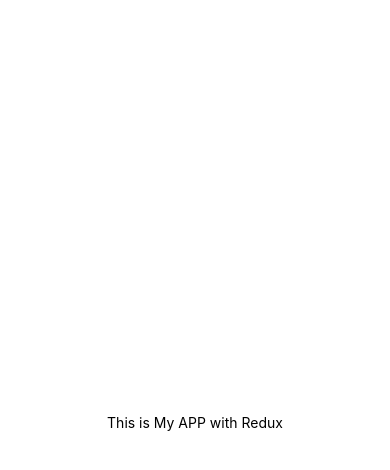
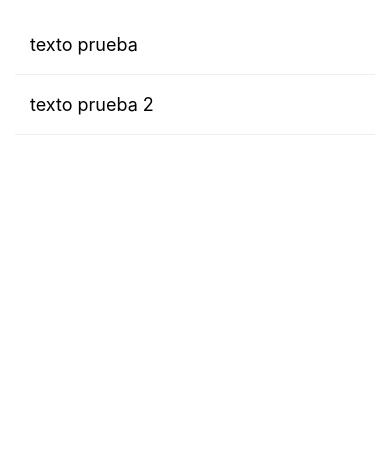
Before and after one commit to tatooin6/react-redux-native, a React Native app: screen / in a window 390 px wide. Shown: the top 470 px of the page. Built offline with nearby package versions, Linux system fonts and the light colour scheme.

Commit message:
132 Creando un listado no conectado

```diff
--- /dev/null
+++ b/src/components/ListItem.js
@@ -0,0 +1,23 @@
+import React from 'react'
+import { TouchableOpacity, Text, StyleSheet, } from 'react-native'
+
+const styles = StyleSheet.create({
+  container: {
+    paddingHorizontal: 15,
+    height: 60,
+    justifyContent: 'center',
+    borderBottomWidth: 1,
+    borderBottomColor: '#eee',
+  },
+  text: {
+    fontSize: 18,
+  }
+})
+
+export default ({ desc, onPress }) => {
+  return (
+    <TouchableOpacity onPress={onPress} style={styles.container}>
+      <Text style={styles.text}>{desc}</Text>
+    </TouchableOpacity>
+  )
+}
--- a/src/index.js
+++ b/src/index.js
@@ -1,21 +1,34 @@
 import React from 'react'
-import { StatusBar } from 'expo-status-bar';
-import { StyleSheet, Text, View } from 'react-native';
+import { StyleSheet, View, FlatList } from 'react-native';
+import ListItem from './components/ListItem'
 
 const styles = StyleSheet.create({
   container: {
+    margin: 15,
     flex: 1,
     backgroundColor: '#fff',
-    alignItems: 'center',
-    justifyContent: 'center',
+    alignItems: 'flex-start',
+    justifyContent: 'flex-start',
   },
+  list: {
+    alignSelf: 'stretch',
+  }
 });
+
+const data = [
+  { id: 1, desc: 'texto prueba', completed: false},
+  { id: 2, desc: 'texto prueba 2', completed: false},
+]
 
 export default () => {
   return (
     <View style={styles.container}>
-      <Text>This is My APP with Redux</Text>
-      <StatusBar style="auto" />
+      <FlatList
+        style={styles.list}
+        data={data}
+        keyExtractor={x => String(x.id)}
+        renderItem={({ item }) => <ListItem onPress={ () => {} } desc={item.desc} />}
+      />
     </View>
   )
 }
--- a/src/reducers/todos.js
+++ b/src/reducers/todos.js
@@ -1,5 +1,10 @@
+const initialState = [
+  { id: 1, desc: 'todo 1', completed: false },
+  { id: 2, desc: 'todo 2', completed: true },
+  { id: 3, desc: 'todo 3', completed: false },
+]
 
-export default (state = [], action) => {
+export default (state = initialState, action) => {
   console.log(action)
   return state
 }
```
